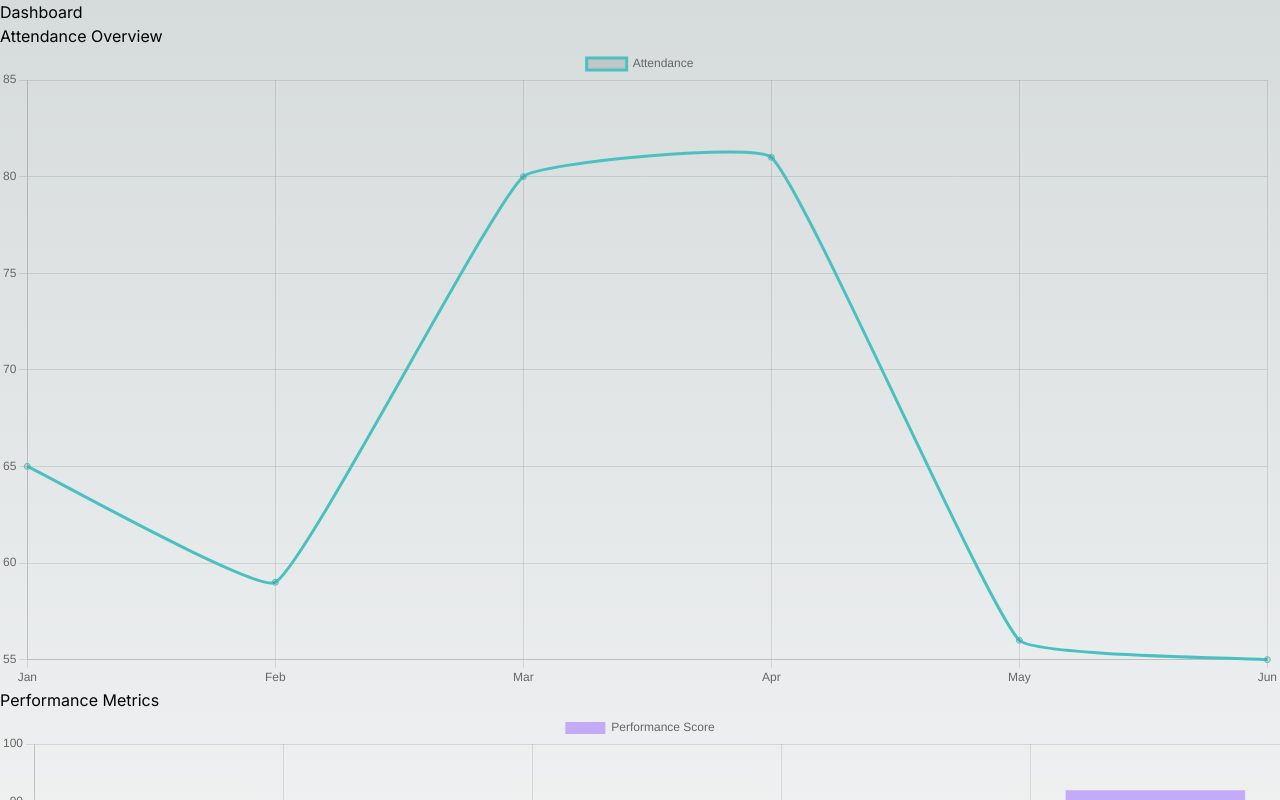
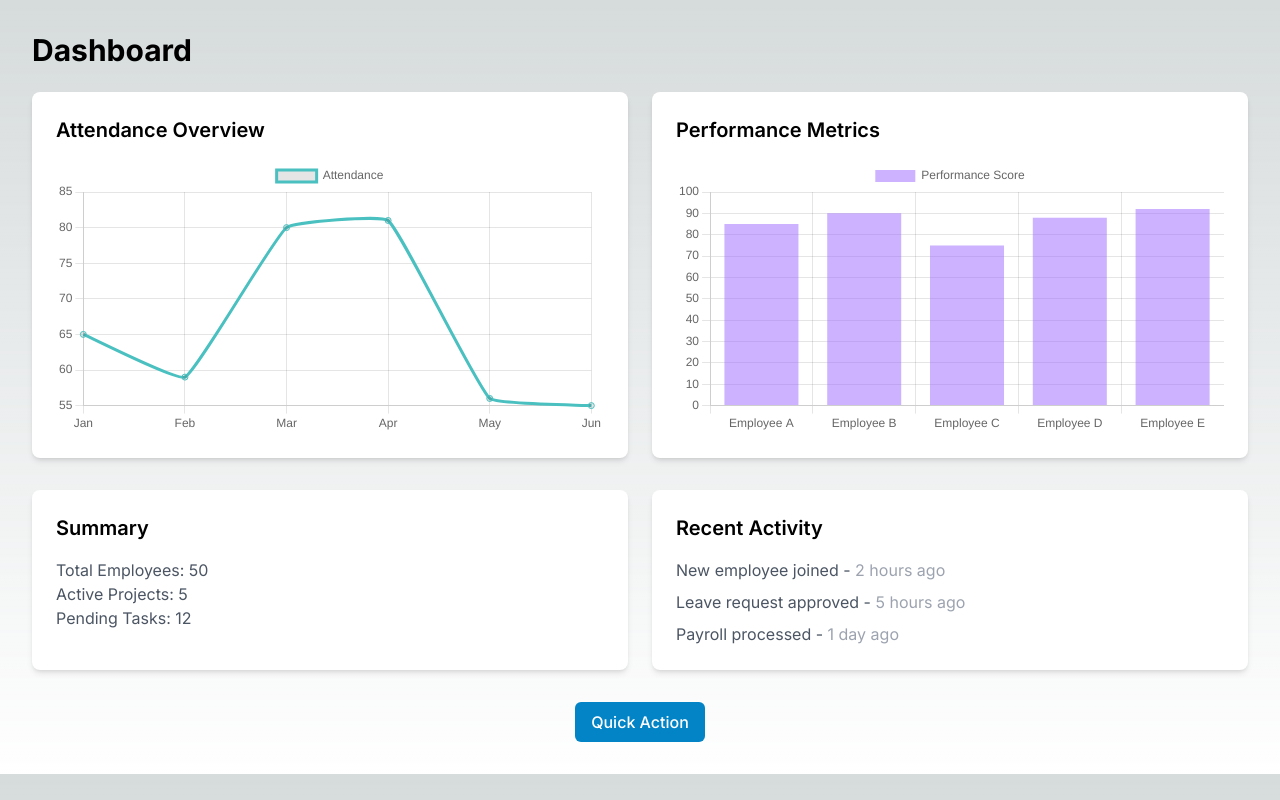
Before and after one commit to Satya211200/Keka-app-AI, a Next.js app: page /dashboard in a window 1280 px wide. Shown: the top 800 px of the page. Built offline with nearby package versions, Linux system fonts and the light colour scheme.

Commit message:
feat: enhance dashboard with summary, recent activity, and quick action button

```diff
--- a/src/app/dashboard/page.tsx
+++ b/src/app/dashboard/page.tsx
@@ -27,18 +27,47 @@ const performanceData = {
   ],
 };
 
+const recentActivities = [
+  { id: 1, action: 'New employee joined', time: '2 hours ago' },
+  { id: 2, action: 'Leave request approved', time: '5 hours ago' },
+  { id: 3, action: 'Payroll processed', time: '1 day ago' },
+];
+
 export default function DashboardPage() {
   return (
-    <div>
-      <h1>Dashboard</h1>
-      <section>
-        <h2>Attendance Overview</h2>
-        <Line data={attendanceData} />
-      </section>
-      <section>
-        <h2>Performance Metrics</h2>
-        <Bar data={performanceData} />
-      </section>
+    <div className="p-8">
+      <h1 className="text-3xl font-bold mb-6">Dashboard</h1>
+      <div className="grid grid-cols-1 md:grid-cols-2 gap-6 mb-8">
+        <div className="card">
+          <h2 className="text-xl font-semibold mb-4">Attendance Overview</h2>
+          <Line data={attendanceData} />
+        </div>
+        <div className="card">
+          <h2 className="text-xl font-semibold mb-4">Performance Metrics</h2>
+          <Bar data={performanceData} />
+        </div>
+      </div>
+      <div className="grid grid-cols-1 md:grid-cols-2 gap-6 mb-8">
+        <div className="card">
+          <h2 className="text-xl font-semibold mb-4">Summary</h2>
+          <p className="text-gray-600">Total Employees: 50</p>
+          <p className="text-gray-600">Active Projects: 5</p>
+          <p className="text-gray-600">Pending Tasks: 12</p>
+        </div>
+        <div className="card">
+          <h2 className="text-xl font-semibold mb-4">Recent Activity</h2>
+          <ul className="space-y-2">
+            {recentActivities.map((activity) => (
+              <li key={activity.id} className="text-gray-600">
+                {activity.action} - <span className="text-gray-400">{activity.time}</span>
+              </li>
+            ))}
+          </ul>
+        </div>
+      </div>
+      <div className="flex justify-center">
+        <button className="btn btn-primary">Quick Action</button>
+      </div>
     </div>
   );
 }
```
